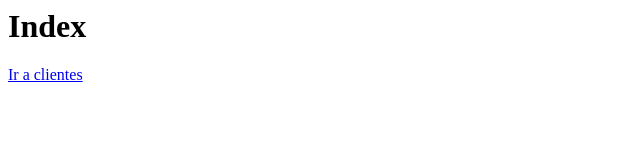
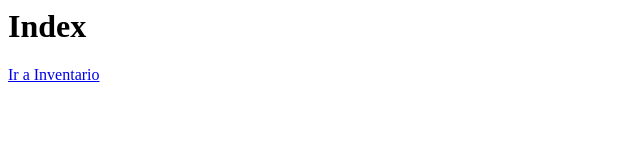
Before and after one commit to alejandroserna13/dojogit, a plain HTML site: page index.html in a window 1280 px wide. Shown: the full height of the page, 0-640 px from the left. Drawn offline with Linux system fonts and the light colour scheme.

Commit message:
Adding inventory module to index

```diff
--- a/index.html
+++ b/index.html
@@ -1,6 +1,4 @@
 <html>
-
-<h1>Index</h1>
-<a href="./clientes.html"> Ir a clientes </a>
-
+	<h1>Index</h1>
+	<a href="./Inventario.html"> Ir a Inventario</a>
 </html>
```
